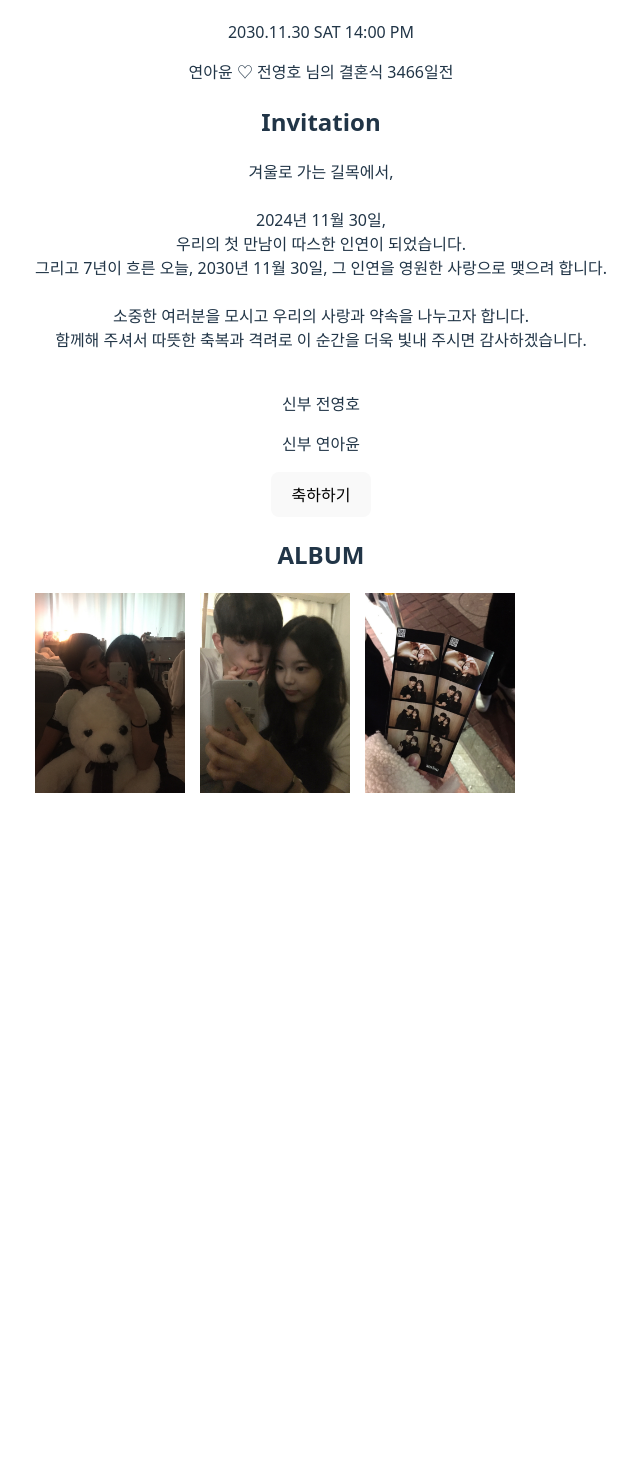
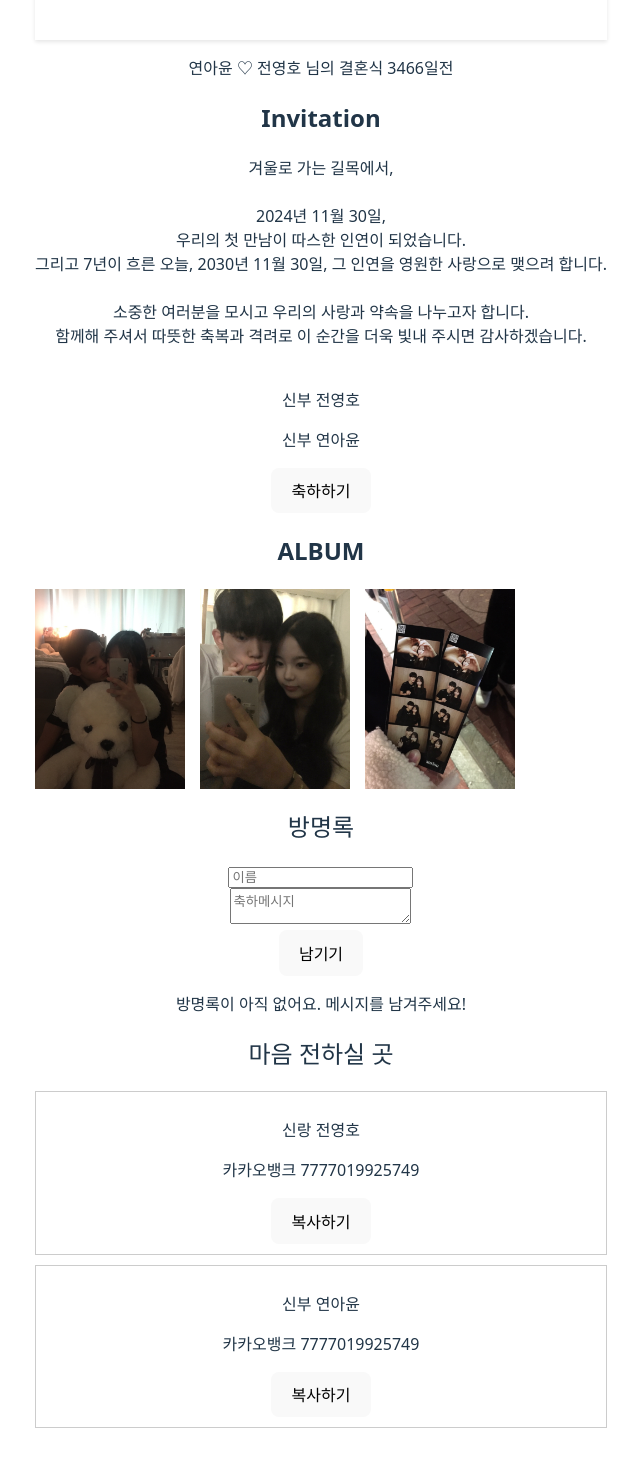
Before and after one commit to yeonayun/wedding-invitation, a React (Vite) app: page / in a window 1280 px wide. Shown: the part 108-1574 px from the top of the page, without its empty margins (319-959 px from the left). Before the commit the page ends 933 px from the top, so only its background shows below. Built offline with nearby package versions, Linux system fonts and the light colour scheme.

Commit message:
feat. 방문자 후기 남기는 기록 추가

```diff
--- a/src/App.jsx
+++ b/src/App.jsx
@@ -6,6 +6,8 @@ import Header from './components/Header'
 import Countdown from './components/Countdown'
 import Invitation from './components/Invitation'
 import Gallery from './components/Gallery'
+import Guestbook from './components/Guestbook'
+import AccountInfo from './components/AccountInfo'
 
 function App() {
   const [count, setCount] = useState(0)
@@ -16,6 +18,9 @@ function App() {
       <Countdown/>
       <Invitation/>
       <Gallery/>
+      <Guestbook/>
+      <AccountInfo/>
+
     </div>
   )
 }
--- /dev/null
+++ b/src/components/AccountInfo.jsx
@@ -0,0 +1,71 @@
+import { useState } from "react"
+import useCopyClipboard from '../hooks/useCopyClipboard'
+
+function AccountInfo(){
+
+    const groomCopy = useCopyClipboard();
+    const brideCopy = useCopyClipboard();
+
+    const groomAccount={
+        name: "연아윤",
+        bank: "카카오뱅크",
+        number: "7777019925749"
+    }
+
+    const brideAccount={
+        name: "전영호",
+        bank: "카카오뱅크",
+        number: "7777019925749"
+    }
+
+    // const [copiedName, setCopiedName] = useState('')
+    // const [copied, setCopied] = useState(false)
+
+    // const copyToClipboard = (text) => {
+    //     navigator.clipboard.writeText(text)
+    //     .then(()=>{
+    //         setCopiedName(who)
+    //         setCopied(true)
+
+    //         setTimeout(()=>{
+    //             setCopied(false)
+    //         }, 2000)
+    //     })
+    //     .catch(()=>{
+    //         alert('복사에 실패했습니다.')
+    //     })
+    // }
+
+    return(
+        <section>
+            <h2>마음 전하실 곳</h2>
+            <div style={{border: '1px solid #ccc',
+                        padding:'10px',
+                        marginBottom:'10px' }}>
+            <p><strong>신랑 {brideAccount.name}</strong></p>
+            <p>{groomAccount.bank} {groomAccount.number}</p>
+            <button onClick={()=>brideCopy.copy(brideAccount.number)}>
+                복사하기
+            </button>
+            {brideCopy.copied &&(
+                <p style={{color: 'black'}}>계좌번호가 복사되었습니다.</p>
+            )}
+            </div>
+
+            <div style={{border: '1px solid #ccc',
+                        padding:'10px',
+                        marginBottom:'10px' }}>
+            <p><strong>신부 {groomAccount.name}</strong></p>
+            <p>{groomAccount.bank} {groomAccount.number}</p>
+            <button onClick={()=>groomCopy.copy(groomAccount.number)}>
+                복사하기
+            </button>
+
+            {groomCopy.copied &&(
+                <p style={{color: 'black'}}>계좌번호가 복사되었습니다.</p>
+            )}
+            </div>
+        </section>
+    )
+}
+export default AccountInfo
--- /dev/null
+++ b/src/components/Guestbook.jsx
@@ -0,0 +1,68 @@
+import {useState} from 'react'
+
+function Guestbook(){
+    const [name, setName] = useState('')
+    const [message, setMessage] = useState('')
+
+    const[entries, setEntries]=useState([])
+
+    const handleSubmit=(e)=>{
+        e.preventDefault()
+        if (!name.trim() || !message.trim()) return
+
+        const newEntry ={
+            name,
+            message,
+            date : new Date().toLocaleDateString()
+        }
+
+        setEntries([newEntry, ...entries])
+        setName('')
+        setMessage('')
+    }
+
+    return(
+        <section>
+            <h2>방명록</h2>
+            <form onSubmit={handleSubmit}>
+                <input
+                type="text"
+                placeholder='이름'
+                value={name}
+                onChange={(e)=> setName(e.target.value)}
+                />
+                <br/>
+                <textarea
+                    placeholder='축하메시지'
+                    value={message}
+                    onChange={(e)=> setMessage(e.target.value)}
+                />
+                <br/>
+                <button type="submit">남기기</button>
+            </form>
+
+            <div>
+                {entries.length===0 ?(
+                    <p>방명록이 아직 없어요. 메시지를 남겨주세요!</p>
+                ) : (
+                    entries.map((entry, index)=>(
+                        <div
+                            key={index}
+                            style={{
+                                borderBottom: '1px solid #ccc',
+                                marginBottom: '10px',
+                                paddingBottom: '10px'
+                            }}
+                        >
+
+                            <strong>{entry.name}</strong>({entry.date})
+                            <p>{entry.message}</p>
+                        </div>
+                    ))
+                )}
+            </div>
+        </section>
+    )
+}
+
+export default Guestbook
--- a/src/components/Header.jsx
+++ b/src/components/Header.jsx
@@ -1,9 +1,46 @@
+import { useEffect, useState, useRef } from "react";
+
 function Header(){
+
+    const [isVisble, setIsVisible] = useState(true)
+    const lastScrollY = useRef(0)
+    useEffect(()=>{
+        const handleScroll=()=>{
+            const currentScrollY = window.scrollY
+
+            if(currentScrollY > lastScrollY.current){
+                setIsVisible(false)
+            } else {
+                setIsVisible(true)
+            }
+
+            lastScrollY.current=currentScrollY
+        }
+        window.addEventListener('scroll', handleScroll)
+
+        return ()=> window.removeEventListener('scroll', handleScroll)
+    },[])
+
+
+
     return(
-        <header>
-            <p>30 | 11 | 30</p>
+        <header
+            style={{
+
+                position:'sticky',
+                top:0,
+                backgroundColor:'white',
+                transition:'transform 0.3s ease',
+                transform:isVisble?'translateY(0)':'translateY(-100%)',
+                zIndex:1000,
+                padding:'20px',
+                textAlign:'center',
+                boxShadow:'0 2px 4px rgba(0,0,0,0.1)'
+            }}>
+                <h2>전영호 | 연아윤 결혼식</h2>
+            {/* <p>30 | 11 | 30</p>
             <p>S A T U R D A Y</p>
-            <p>2030.11.30 SAT 14:00 PM</p>
+            <p>2030.11.30 SAT 14:00 PM</p> */}
         </header>
     )
 }
--- /dev/null
+++ b/src/hooks/useCopyClipboard.js
@@ -0,0 +1,20 @@
+import {useState} from 'react'
+
+function useCopyboard(timeout=2000){
+    const [copied, setCopied] = useState(false)
+
+    const copy = (text) => {
+        if (!navigator?.clipboard){
+            console.warn("클립보드를 사용할 수 없습니다!")
+            return
+        }
+
+        navigator.clipboard.writeText(text)
+        .then(()=>{
+            setCopied(true)
+            setTimeout(()=>setCopied(false), timeout)
+        })
+        .catch((err)=> console.error("복사실패:", err))
+    }
+    return {copy, copied}
+} export default useCopyboard
```
